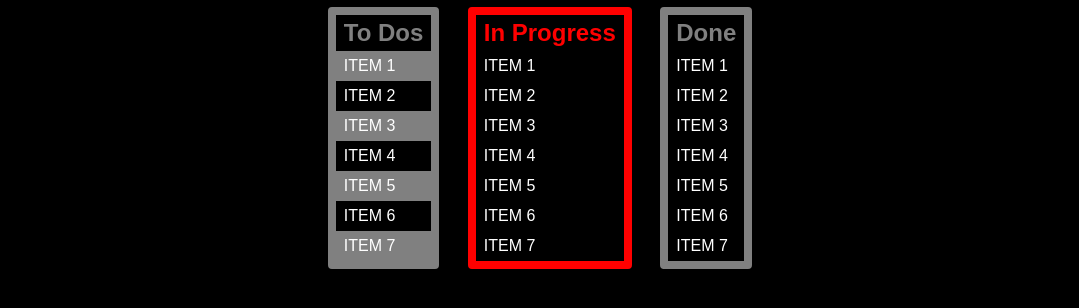
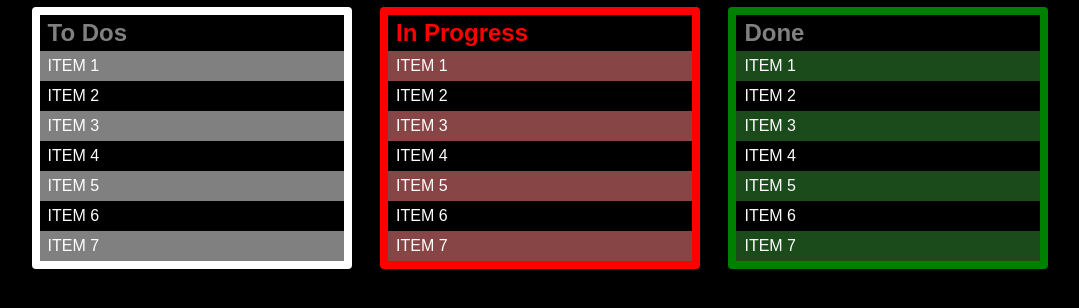
Before and after one commit to j-ohene/to-do-list, a plain HTML site: page index.html in a window 1280 px wide. Shown: the part 56-364 px from the top of the page, without its empty margins (100-1179 px from the left). Drawn offline with Linux system fonts and the light colour scheme.

Commit message:
responsive coding example

```diff
--- a/css/main.css
+++ b/css/main.css
@@ -39,6 +39,7 @@ article{
     margin: 10px 12px 10px 12px;
     margin:10px 12px;
     text-align:left;
+    width:25px
 
 
 }
@@ -49,24 +50,43 @@ article>h2{
 ul{
     list-style-type: none;
 }
+article:first-of-type {
+    border-color: white;
+}
 
-    article:first-of-type h2{
-      colour:white
-    }
+article:first-of-type h2{
+     colour:white;
+}
 #inprogress{border-color:red}
 #inprogress h2{ color:red}
-
+#done{border-color:green}
 ul li{
     padding:6px 8px;
     text-transform:uppercase;
 }
 #todo li:nth-child(odd) {
     background-color:grey
+}
+#inprogress li:nth-child(odd) {
+    background-color: rgb(135, 69, 69)
+}
+#done li:nth-child(odd) {
+    background-color:rgb(27, 74, 27)
+}
+/*responsive code*/
+article {
+    width:100%;
+    margin:10px 0px;
+}
+main {
+    margin:0 12px;
+}
+@media(min-width:960px){
+    article{
+        width:25%;
+        margin:10px 12px;
+    }
+    main{margin:0;
 
+    }
 }
-#inprogress:li:nth-child(odd) {
-    background-color: rgb(135, 69, 69))
-}
-#done:li:nth-child(odd) {
-    background-color:green
-}
```
